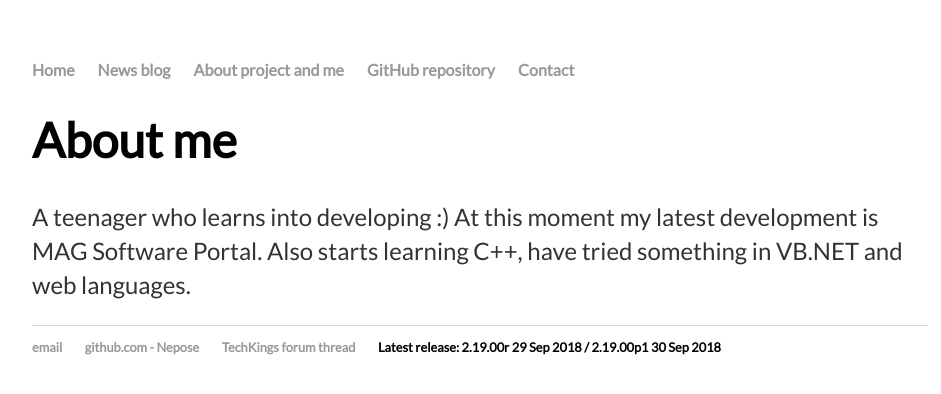
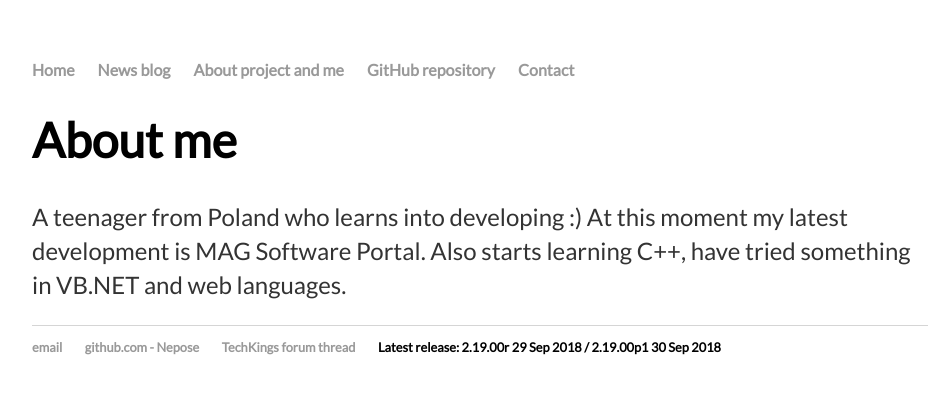
Before and after one commit to Nepose/nepose.github.io, a Jekyll site: the page built from about/index.html, in a window 1280 px wide. Shown: the top 394 px of the page, without its empty margins (160-1101 px from the left). Built offline with Jekyll 4.4.1, drawn with Linux system fonts in a browser that asks for light colours.

```diff
--- a/about/index.html
+++ b/about/index.html
@@ -4,4 +4,4 @@ title: About me
 ---
 
 <h1>{{ page.title }}</h1>
-<p>A teenager who learns into developing :) At this moment my latest development is MAG Software Portal. Also starts learning C++, have tried something in VB.NET and web languages.</p>
+<p>A teenager from Poland who learns into developing :) At this moment my latest development is MAG Software Portal. Also starts learning C++, have tried something in VB.NET and web languages.</p>
--- /dev/null
+++ b/google8299ad6993706b7d.html
@@ -0,0 +1 @@
+google-site-verification: google8299ad6993706b7d.html
```
